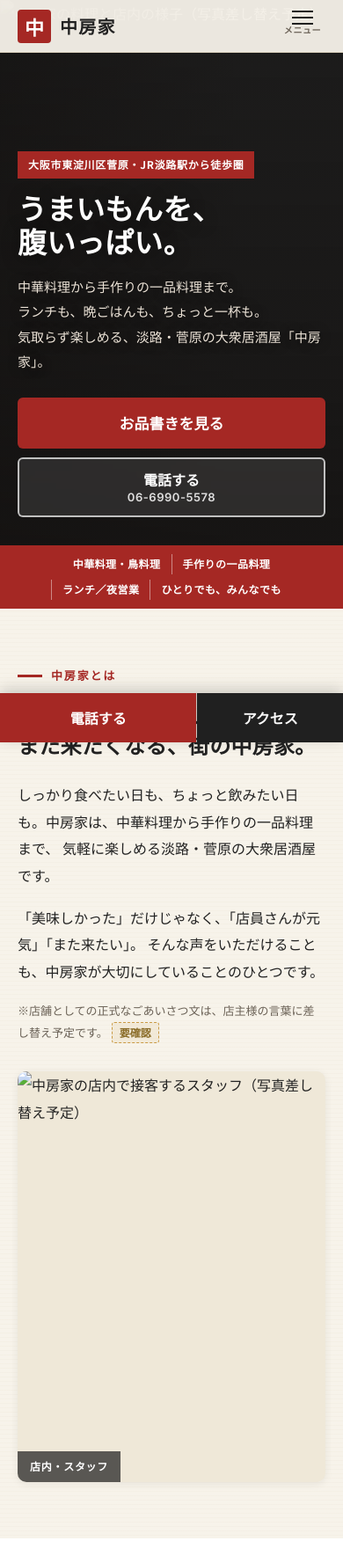
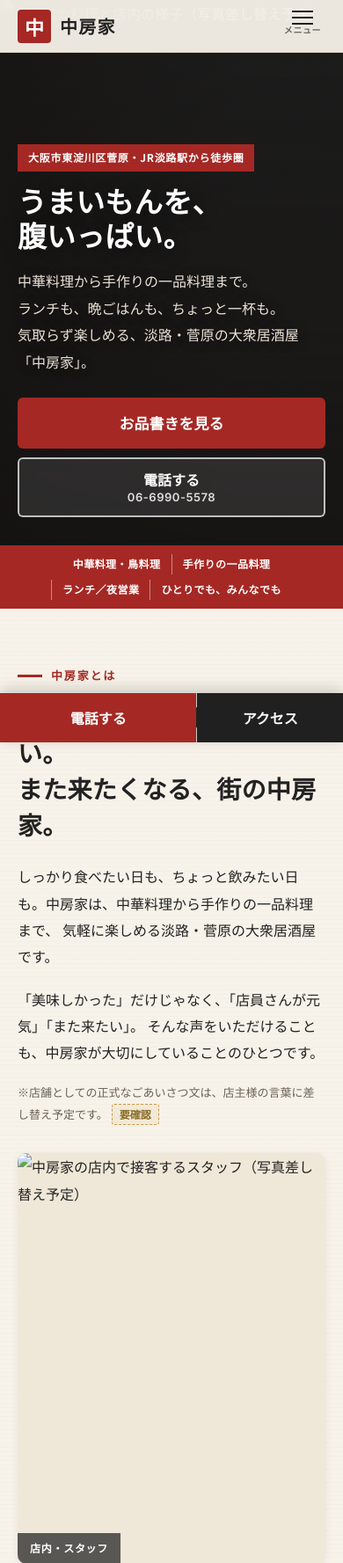
Before and after one commit to sumilianaikonsarutanto-cmd/website-project, a PHP site: page / in a window 390 px wide. Shown: the top 1777 px of the page at 88% size. Run offline with PHP 8.4, Linux system fonts and the light colour scheme.

Commit message:
polish: favicon追加とモバイル見出し・本文サイズを設計値に調整
Co-authored-by: sumilianaikonsarutanto-cmd <sumilianaikonsarutanto-cmd@users.noreply.github.com>

```diff
--- a/css/style.css
+++ b/css/style.css
@@ -51,7 +51,7 @@
   --font-base: "Noto Sans JP", "Hiragino Sans", "Yu Gothic", sans-serif;
   --font-en: "Inter", var(--font-base);
   --fs-h1: clamp(2rem, 8.4vw, 4.5rem);
-  --fs-h2: clamp(1.5rem, 5.4vw, 2.25rem);
+  --fs-h2: clamp(1.75rem, 7vw, 2.5rem);
   --fs-h3: clamp(1.25rem, 3.6vw, 1.5rem);
   --fs-body: 1rem;
   --fs-note: 0.8125rem;
@@ -563,7 +563,7 @@ summary:focus-visible {
 
 .hero__lead {
   margin-top: 18px;
-  font-size: .9375rem;
+  font-size: 1rem;
   line-height: 1.9;
   color: #ece3d7;
   text-shadow: 0 1px 12px rgba(0, 0, 0, .5);
@@ -934,7 +934,7 @@ summary:focus-visible {
 .qa[open] summary::after { transform: rotate(-135deg) translateY(-2px); }
 .qa__body {
   padding: 0 18px 18px 56px;
-  font-size: .9375rem;
+  font-size: 1rem;
 }
 
 /* ==========================================================================
@@ -951,7 +951,7 @@ summary:focus-visible {
   font-weight: 900;
   line-height: 1.4;
 }
-.final-cta__lead { margin-top: 16px; font-size: .9375rem; color: #ffe9e8; }
+.final-cta__lead { margin-top: 16px; font-size: 1rem; color: #ffe9e8; }
 .final-cta__actions {
   display: grid;
   gap: 12px;
--- a/index.html
+++ b/index.html
@@ -7,6 +7,8 @@
 <meta name="description" content="大阪市東淀川区菅原の中房家。中華料理から手作りの一品料理まで、ランチも晩ごはんも気軽に楽しめる大衆居酒屋です。料理の豊富さ、ボリューム、コストパフォーマンス、温かい接客が魅力。JR淡路駅から徒歩圏、淡路周辺で食事・飲みのお店をお探しの方へ。">
 <meta name="format-detection" content="telephone=no">
 <link rel="canonical" href="./">
+<link rel="icon" href="images/favicon.svg" type="image/svg+xml">
+<meta name="theme-color" content="#a52824">
 
 <!-- OG（公開ドメイン確定後に URL と og:image を差し替え：要確認） -->
 <meta property="og:type" content="restaurant">
```
Also changed, not shown: images/favicon.svg (added).
